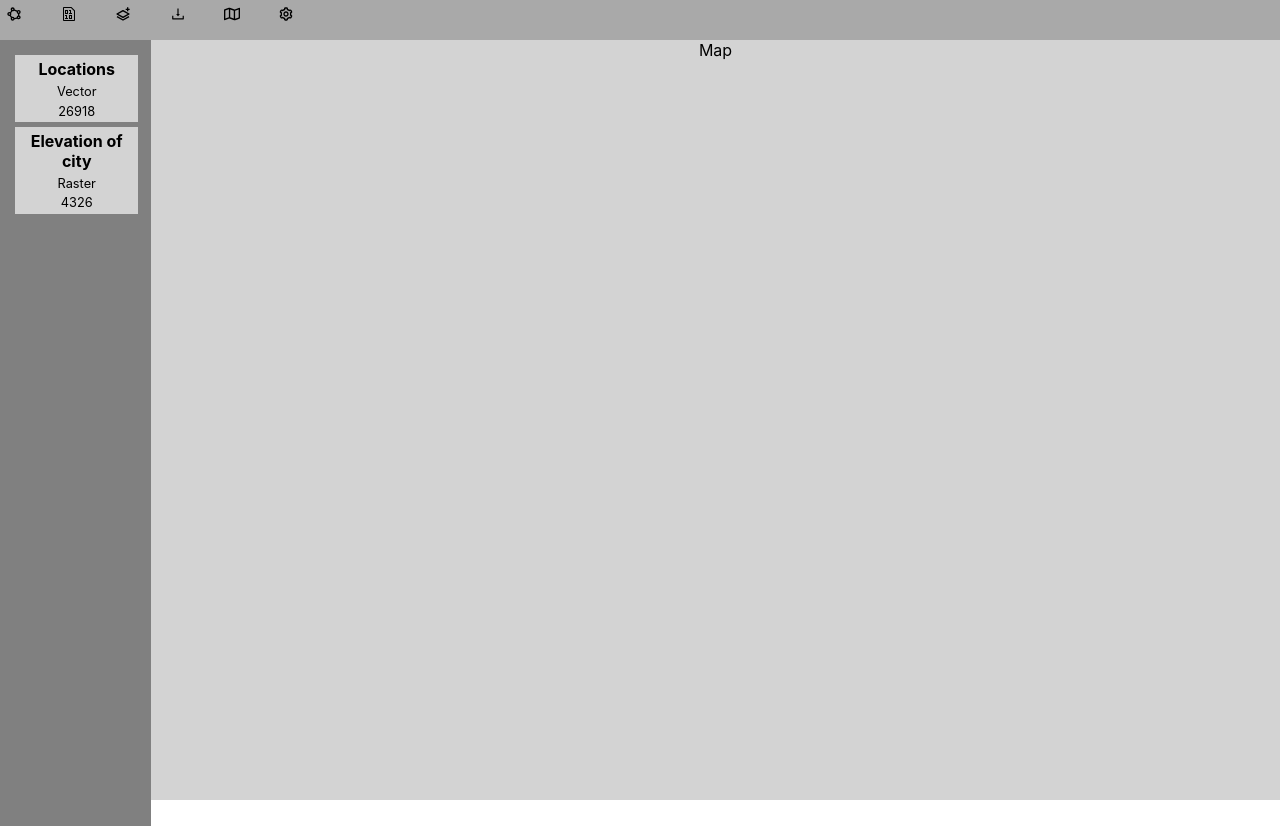
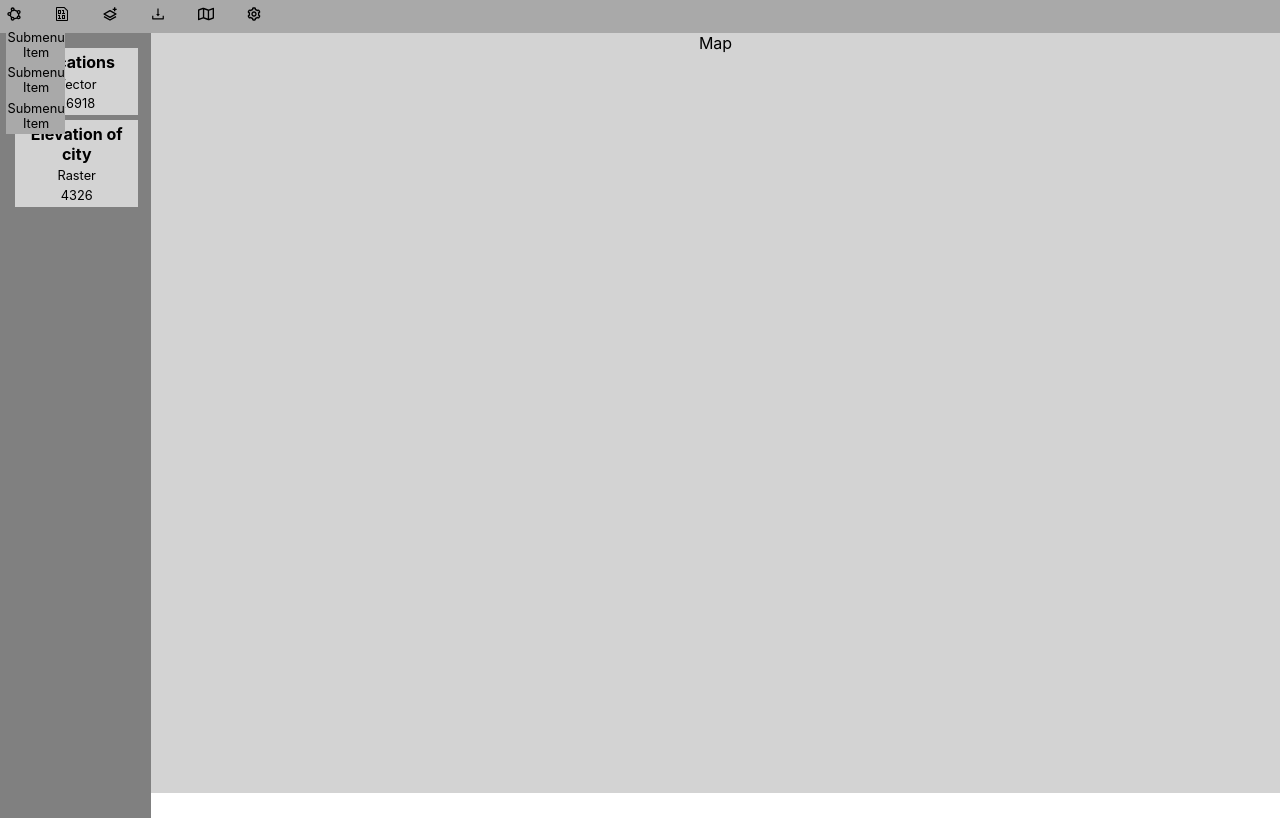
Before and after one commit to edrumm/gis, a React (Create React App) app in the folder client/: page / in a window 1280 px wide. Built offline with nearby package versions, Linux system fonts and the light colour scheme.

Commit message:
very basic hardcoded nav dropbdowns

```diff
--- a/client/src/components/navbar.js
+++ b/client/src/components/navbar.js
@@ -6,10 +6,20 @@ import './style/navbar.css';
 
 // https://stackoverflow.com/questions/60877944/react-how-to-pass-an-array-as-props-and-render-a-list-of-images
 const Submenu = (props) => {
+    const { items } = props;
+
+    /* {items.map(item => {
+        <li>item</li>
+    })} */
+
     return (
+        <>
         <ul className='submenu'>
-
+            <li>Submenu Item</li>
+            <li>Submenu Item</li>
+            <li>Submenu Item</li>
         </ul>
+        </>
     );
 };
 
@@ -19,12 +29,30 @@ const Navbar = () => {
         <nav>
             <ul>
                 <li id='dropdown-icon'>☰</li>
-                <li><BiShapePolygon/></li>
-                <li><GoFileBinary/></li>
-                <li><BiLayerPlus/></li>
-                <li><AiOutlineDownload/></li>
-                <li><FaRegMap/></li>
-                <li><BiCog/></li>
+                <li>
+                    <BiShapePolygon/>
+                    <Submenu items={['Item1', 'Item2']}/>
+                </li>
+                <li>
+                    <GoFileBinary/>
+                    <Submenu items={['Item1', 'Item2']}/>
+                </li>
+                <li>
+                    <BiLayerPlus/>
+                    <Submenu items={['Item1', 'Item2']}/>
+                </li>
+                <li>
+                    <AiOutlineDownload/>
+                    <Submenu items={['Item1', 'Item2']}/>
+                </li>
+                <li>
+                    <FaRegMap/>
+                    <Submenu items={['Item1', 'Item2']}/>
+                </li>
+                <li>
+                    <BiCog/>
+                    <Submenu items={['Item1', 'Item2']}/>
+                </li>
             </ul>
         </nav>
         </>
--- a/client/src/components/style/navbar.css
+++ b/client/src/components/style/navbar.css
@@ -1,6 +1,6 @@
 nav {
     width: 100%;
-    height: 5%;
+    height: auto;
     background-color: darkgray;
 }
 
@@ -12,18 +12,38 @@ nav ul {
 
 nav ul li {
     padding: 0.5%;
-    margin-right: 2%;
-    font-weight: bold;
+    padding-right: 2%;
     -moz-transition: all 0.5s ease-in-out;
     -o-transition: all 0.5s ease-in-out;
     -webkit-transition: all 0.5s ease-in-out;
     transition: all 0.5s ease-in-out;
+    display: inline-block;
+    position: relative;
+    text-align: center;
 }
 
 nav ul li:hover {
     background-color: #808080;
 }
 
+nav ul li:hover .submenu {
+    display: block;
+}
+
 #dropdown-icon {
     display: none;
 }
+
+.submenu {
+    position: absolute;
+    display: none;
+    z-index: 1;
+    background-color: darkgray;
+    padding: 1%;
+    width: auto;
+}
+
+.submenu li {
+    font-size: 0.8em;
+    padding: 5%1%;
+}
```
